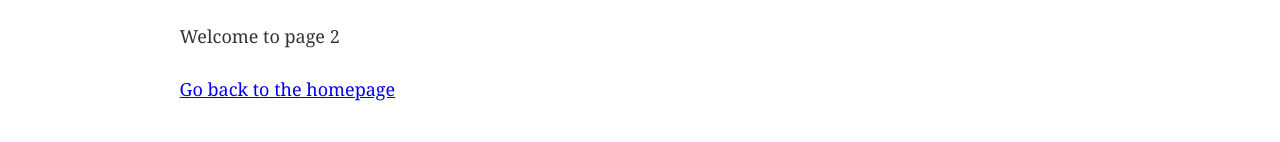
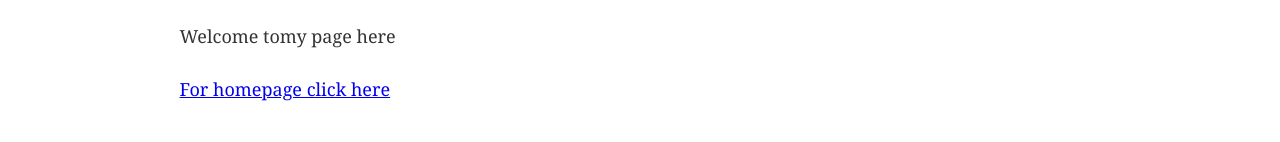
Before and after one commit to AshuuDixit/gatsby-starter-default, a Gatsby site: page /page-2 in a window 1280 px wide. Shown: the part 170-312 px from the top of the page. Built offline with nearby package versions, Linux system fonts and the light colour scheme; Gatsby itself is replaced by a stand-in of ours.

Commit message:
Update page-2.js

```diff
--- a/src/pages/page-2.js
+++ b/src/pages/page-2.js
@@ -8,8 +8,8 @@
   <Layout>
     <Seo title="Page two" />
     <h1>Hi from the second page</h1>
-    <p>Welcome to page 2</p>
-    <Link to="/">Go back to the homepage</Link>
+    <p>Welcome tomy page here</p>
+    <Link to="/">For homepage click here</Link>
   </Layout>
 )
 
```
